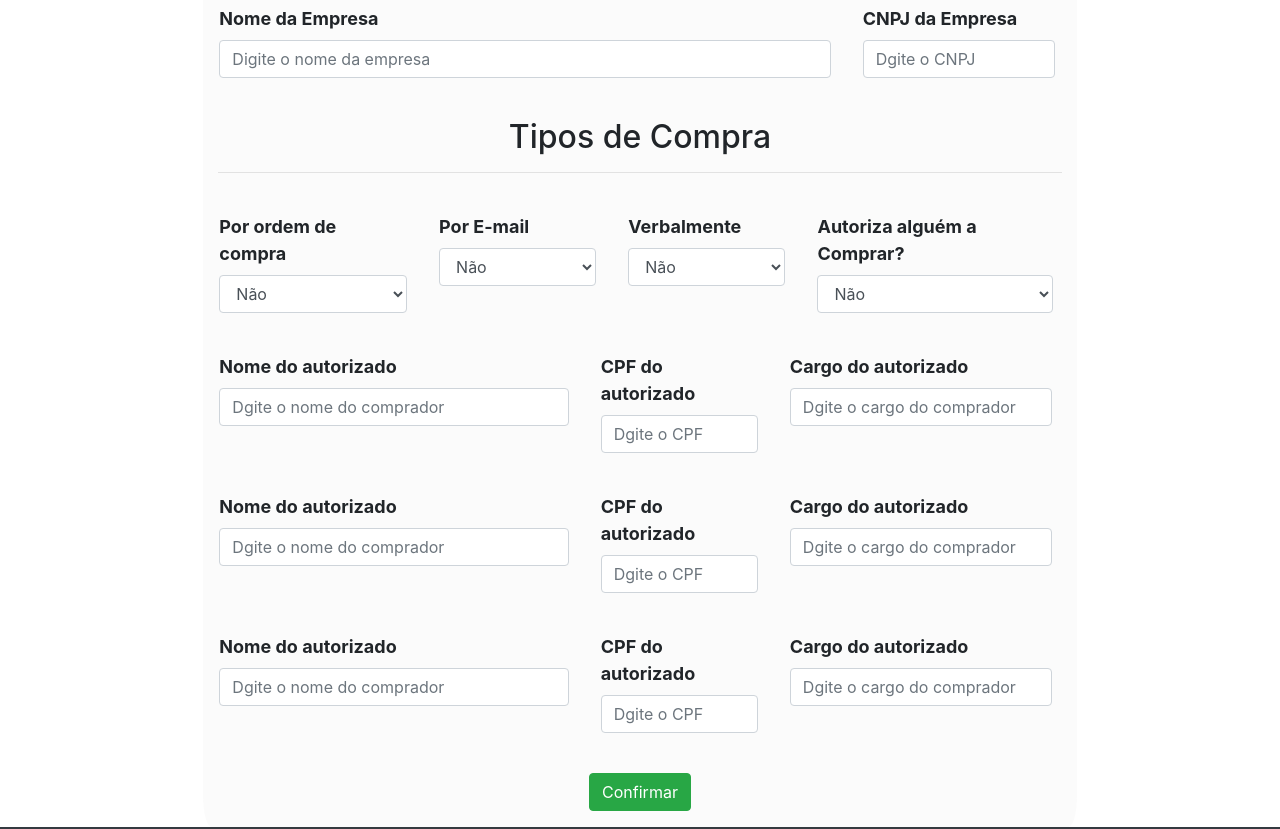
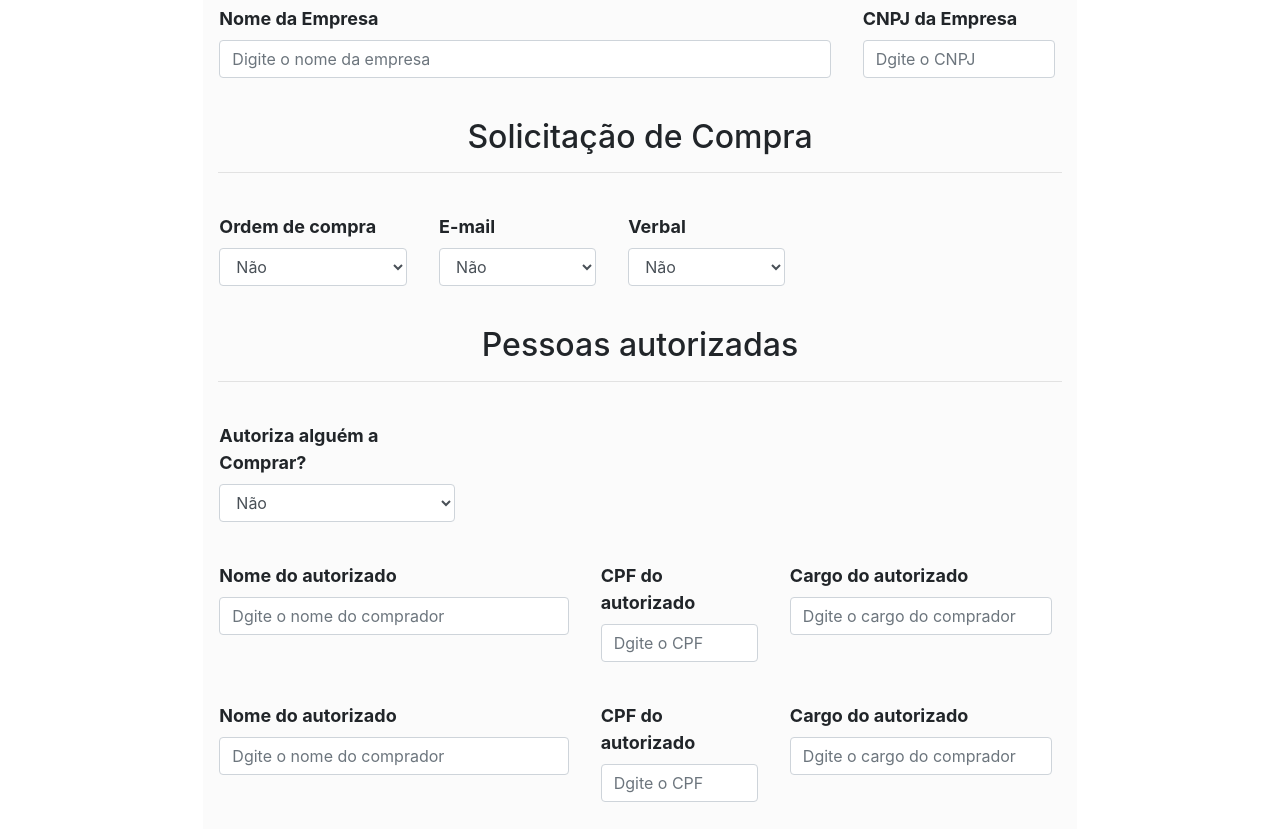
Before and after one commit to TheJck625/Cadastro, a plain HTML site: page cadastrojuridico.html in a window 1280 px wide. Shown: the part 2408-3237 px from the top of the page. Drawn offline with nearby package versions, Linux system fonts and the light colour scheme.

Commit message:
Add files via upload

```diff
--- a/cadastrojuridico.html
+++ b/cadastrojuridico.html
@@ -338,13 +338,13 @@
                             </div>
                         </div>
                     </div>
-                    <h2>Tipos de Compra</h2>
+                    <h2>Solicitação de Compra</h2>
                     <hr />
                     <br />
                     <div class="form-group row">
                         <div class="ordcompra mx-sm-3 mb-2">
                             <div class="form-group">
-                                <label for="ordcompra">Por ordem de compra</label>
+                                <label for="ordcompra">Ordem de compra</label>
                                 <select id="ordcompra" class="form-control">
                                     <option value="S">Sim</option>
                                     <option selected value="N">Não</option>
@@ -353,7 +353,7 @@
                         </div>
                         <div class="poremail mx-sm-3 mb-2">
                             <div class="form-group">
-                                <label for="poremail">Por E-mail</label>
+                                <label for="poremail">E-mail</label>
                                 <select id="poremail" class="form-control">
                                     <option value="S">Sim</option>
                                     <option selected value="N">Não</option>
@@ -362,13 +362,18 @@
                         </div>
                         <div class="verbal mx-sm-3 mb-2">
                             <div class="form-group">
-                                <label for="verbal">Verbalmente</label>
+                                <label for="verbal">Verbal</label>
                                 <select id="verbal" class="form-control">
                                     <option value="S">Sim</option>
                                     <option selected value="N">Não</option>
                                 </select>
                             </div>
                         </div>
+                    </div>
+                    <h2>Pessoas autorizadas</h2>
+                    <hr />
+                    <br />
+                    <div class="form-group row">
                         <div class="autoriza mx-sm-3 mb-2">
                             <div class="form-group">
                                 <label for="autoriza">Autoriza alguém a Comprar?</label>
--- a/css/fisico.css
+++ b/css/fisico.css
@@ -6,7 +6,7 @@
     background: #ffffff;
 }
 ::-webkit-scrollbar-thumb{
-    display: none;
+    color: #D3D3D3;
 }
 ::-webkit-scrollbar-thumb:hover{
     display: inline;
--- a/css/juridico.css
+++ b/css/juridico.css
@@ -6,7 +6,7 @@
     background: #ffffff;
 }
 ::-webkit-scrollbar-thumb{
-    display: none;
+    color: #D3D3D3;
 }
 ::-webkit-scrollbar-thumb:hover{
     display: inline;
```
Also changed, not shown: cadastrofisico.html (+1 -1 lines).
